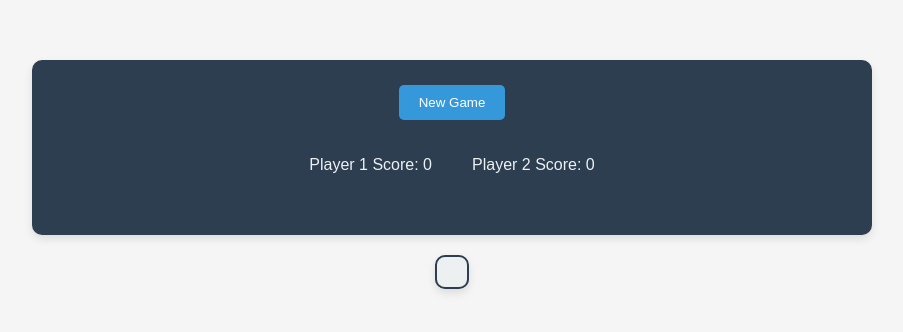
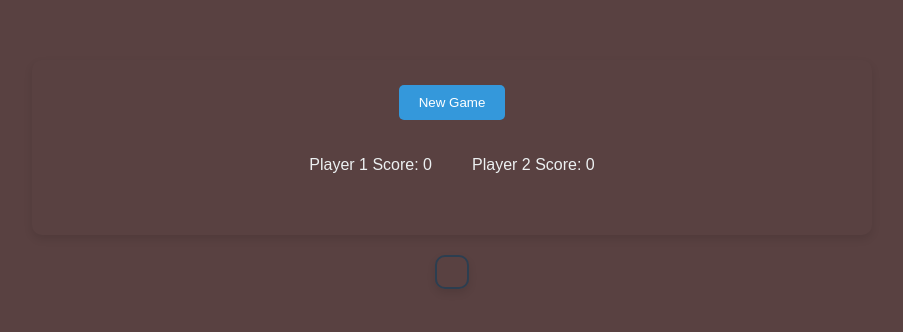
Before and after one commit to BlueInside/ticTacToe, a plain HTML site: page index.html in a window 1280 px wide. Shown: the part 226-558 px from the top of the page, without its empty margins (188-1091 px from the left). Drawn offline with Linux system fonts and the light colour scheme.

Commit message:
Add styles

```diff
--- a/style.css
+++ b/style.css
@@ -1,5 +1,5 @@
 body {
-  background-color: #f5f5f5;
+  background-color: #594141;
   font-family: Arial, sans-serif;
   display: flex;
   flex-direction: column;
@@ -15,9 +15,10 @@ body {
   gap: 15px;
   margin-bottom: 20px;
   justify-items: center;
-  background-color: #2c3e50;
   padding: 20px;
   border-radius: 10px;
+  border: 2px;
+  border-color: #2c3e50;
   box-shadow: 0 4px 8px rgba(0, 0, 0, 0.1);
   color: #ecf0f1;
   width: 80%;
@@ -47,7 +48,6 @@ body {
 }
 
 .display {
-  color: #e74c3c;
   font-size: 24px;
   font-weight: bold;
   margin-top: 10px;
@@ -66,7 +66,6 @@ body {
   grid-template-columns: repeat(3, 1fr);
   grid-template-rows: repeat(3, 1fr);
   gap: 5px;
-  background-color: #ecf0f1;
   padding: 10px;
   border-radius: 10px;
   box-shadow: 0 4px 8px rgba(0, 0, 0, 0.1);
@@ -79,7 +78,6 @@ body {
   border: 2px solid #2c3e50;
   height: 150px;
   width: 150px;
-  background-color: #fff;
   font-size: 48px;
   font-weight: bold;
   cursor: pointer;
@@ -87,7 +85,7 @@ body {
 }
 
 .square:hover {
-  background-color: #bdc3c7;
+  background-color: #291919;
 }
 
 .hidden {
```
